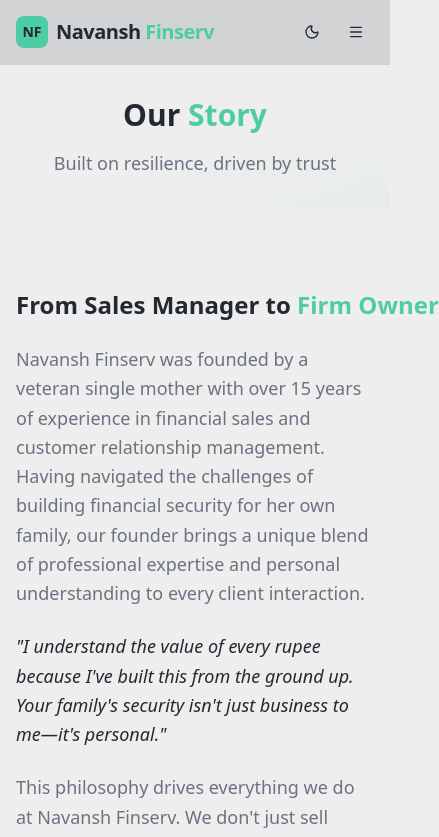
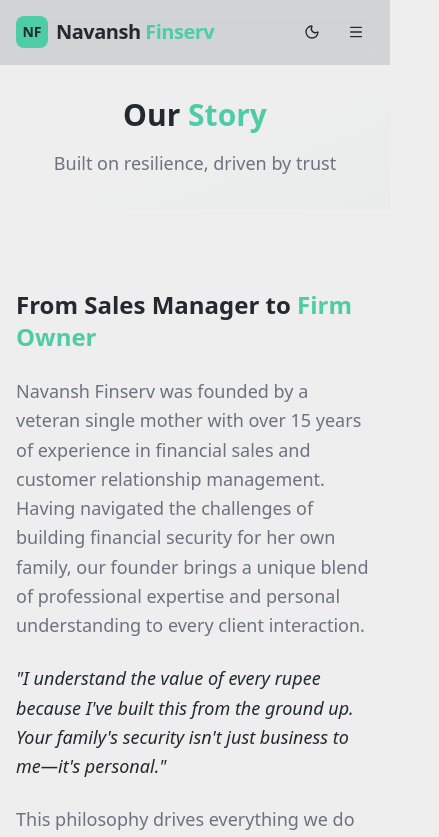
Before and after one commit to anshumankhunteta/navansh-finserv, a Next.js app: page /about in a window 390 px wide. Shown: the top 837 px of the page, 439 px wide, since content can reach past the window. Built offline with nearby package versions, Linux system fonts and the light colour scheme.

Commit message:
fix contact page margin, fix imports

```diff
--- a/app/about/page.tsx
+++ b/app/about/page.tsx
@@ -1,7 +1,7 @@
+import { Button } from "@/components/ui/button";
 import { Award, Target, Users2 } from "lucide-react";
-import { Button } from "@/components/ui/button";
+import type { Metadata } from "next";
 import Link from "next/link";
-import type { Metadata } from "next";
 
 export const metadata: Metadata = {
     title: "About Us - Our Story | Navansh Finserv",
@@ -30,7 +30,7 @@ export default function AboutPage() {
                 <div className="container mx-auto px-4 sm:px-6 lg:px-8">
                     <div className="max-w-4xl mx-auto">
                         <div className="prose prose-lg max-w-none">
-                            <h2 className="text-2xl font-bold mb-6 text-foreground whitespace-nowrap">
+                            <h2 className="text-2xl font-bold mb-6 text-foreground md:whitespace-nowrap">
                                 From Sales Manager to <span className="text-primary">Firm Owner</span>
                             </h2>
                             <div className="space-y-6 text-muted-foreground">
--- a/app/contact/page.tsx
+++ b/app/contact/page.tsx
@@ -50,7 +50,7 @@ export default function ContactPage() {
             </section>
 
             {/* Contact Section */}
-            <section className="py-20 mx-auto">
+            <section className="py-20 mx-4 md:mx-auto">
                 {/* Layout */}
                 <div className="grid grid-cols-1 lg:grid-cols-2 gap-8">
                     {/* Contact Info */}
--- a/app/enquire/page.tsx
+++ b/app/enquire/page.tsx
@@ -1,7 +1,6 @@
 import { SIPCalculator } from "@/components/custom/SIPCalculator";
-import { Clock, Mail, MapPin, Phone } from "lucide-react";
+import { Clock, Mail, MapPin } from "lucide-react";
 import type { Metadata } from "next";
-import Link from "next/link";
 
 export const metadata: Metadata = {
     title: "Contact Us - Get a Quote | Navansh Finserv",
--- a/app/layout.tsx
+++ b/app/layout.tsx
@@ -1,9 +1,9 @@
+import { ThemeProvider } from "@/components/custom/ThemeProvider";
+import Footer from "@/components/layout/Footer";
+import Navbar from "@/components/layout/Navbar";
 import type { Metadata } from "next";
 import { Inter } from "next/font/google";
 import "./globals.css";
-import Navbar from "@/components/layout/Navbar";
-import Footer from "@/components/layout/Footer";
-import { ThemeProvider } from "@/components/custom/ThemeProvider";
 
 const inter = Inter({
   subsets: ["latin"],
--- a/app/page.tsx
+++ b/app/page.tsx
@@ -1,6 +1,6 @@
+import { Button } from "@/components/ui/button";
+import { ArrowRight, Building2, Car, CheckCircle2, HeadphonesIcon, Heart, Shield, TrendingUp, Users, Wallet } from "lucide-react";
 import Link from "next/link";
-import { Shield, Users, HeadphonesIcon, ArrowRight, CheckCircle2, Car, HeartPulse, TrendingUp, Wallet, Building2, Heart } from "lucide-react";
-import { Button } from "@/components/ui/button";
 
 export default function HomePage() {
   // All services for homepage (headings only)
--- a/app/services/page.tsx
+++ b/app/services/page.tsx
@@ -1,7 +1,7 @@
-import { Car, Heart, Shield, TrendingUp, Building2, FileText, Wallet } from "lucide-react";
 import { Button } from "@/components/ui/button";
+import { Building2, Car, Heart, Shield, TrendingUp, Wallet } from "lucide-react";
+import type { Metadata } from "next";
 import Link from "next/link";
-import type { Metadata } from "next";
 
 export const metadata: Metadata = {
     title: "Our Services - Insurance, Wealth & Loans | Navansh Finserv",
--- a/components/custom/SIPCalculator.tsx
+++ b/components/custom/SIPCalculator.tsx
@@ -1,7 +1,7 @@
 "use client";
 
-import { useState, useMemo } from "react";
 import { Calculator } from "lucide-react";
+import { useMemo, useState } from "react";
 
 function formatIndianCurrency(num: number): string {
     const formatted = num.toLocaleString("en-IN", {
--- a/components/custom/ThemeProvider.tsx
+++ b/components/custom/ThemeProvider.tsx
@@ -1,7 +1,7 @@
 "use client";
 
+import { ThemeProvider as NextThemesProvider } from "next-themes";
 import * as React from "react";
-import { ThemeProvider as NextThemesProvider } from "next-themes";
 
 export function ThemeProvider({
   children,
--- a/components/custom/ThemeToggle.tsx
+++ b/components/custom/ThemeToggle.tsx
@@ -1,9 +1,9 @@
 "use client";
 
-import * as React from "react";
+import { Button } from "@/components/ui/button";
 import { Moon, Sun } from "lucide-react";
 import { useTheme } from "next-themes";
-import { Button } from "@/components/ui/button";
+import * as React from "react";
 
 export function ThemeToggle() {
     const { theme, setTheme } = useTheme();
```
Also changed, not shown: components/layout/Navbar.tsx (+7 -7 lines).
